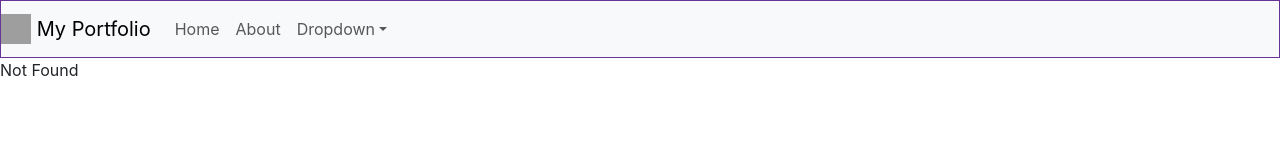
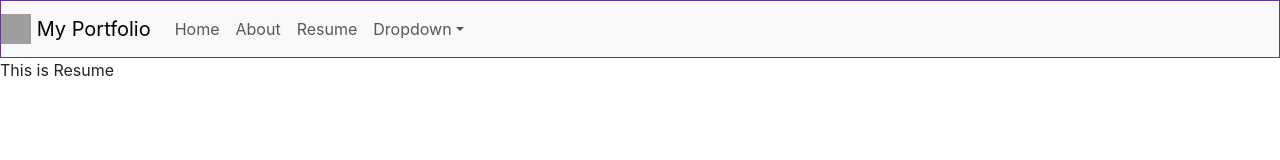
Before and after one commit to HussainShafayet/myportfolio, a React (Create React App) app: page /resume in a window 1280 px wide. Before the commit this address had no page. Shown: the top 160 px of the page. Built offline with nearby package versions, Linux system fonts and the light colour scheme; grey boxes are pictures that could not be loaded.

Commit message:
resume route added

```diff
--- a/src/components/header/Navbar.js
+++ b/src/components/header/Navbar.js
@@ -23,6 +23,7 @@ export default function NavBar() {
             <Nav className="me-auto">
                 <Nav.Link href="/">Home</Nav.Link>
                 <Nav.Link href="/about">About</Nav.Link>
+                <Nav.Link href="/resume">Resume</Nav.Link>
                 <NavDropdown title="Dropdown" id="basic-nav-dropdown">
                 <NavDropdown.Item href="#action/3.1">Action</NavDropdown.Item>
                 <NavDropdown.Item href="#action/3.2">
--- a/src/components/maincontent/MainContent.js
+++ b/src/components/maincontent/MainContent.js
@@ -4,6 +4,7 @@ import { BrowserRouter as Router, Route, Routes } from 'react-router-dom';
 import About from "./About";
 import Home from "./Home";
 import NotFound from "./Not-found";
+import Resume from './Resume';
 
 const MainContent = () => {
   return (
@@ -12,7 +13,10 @@ const MainContent = () => {
             <Routes>
                 <Route path="/" element={<Home />} />
                 <Route path="/about" element={<About />} />
+                <Route path="/resume" element={<Resume />} />
                 {/* Add more routes for other sections */}
+
+
                 {/* not found */}
 
                 <Route path="*" element={<NotFound />} />
--- /dev/null
+++ b/src/components/maincontent/Resume.js
@@ -0,0 +1,7 @@
+import React from 'react'
+
+export default function Resume() {
+  return (
+    <div>This is Resume</div>
+  )
+}
```
Also changed, not shown: 1 other file (tests, documents, lock files or other folders).
